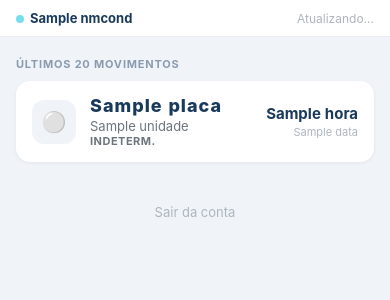
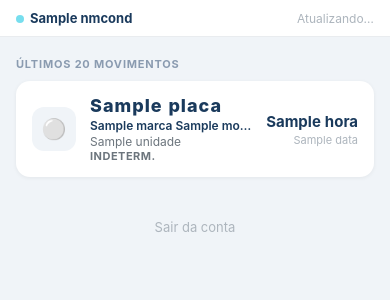
Before and after one commit to fernandofarooficial/parkvision, a Flask app: template templates/mobile/monitoramento.html in a window 390 px wide. Shown: the part 60-360 px from the top of the page. Run offline with Flask 3, Linux system fonts and the light colour scheme; the template is opened without the code that fills it: most values are stand-ins (such as "Sample title", 1, 10 or a date in 2020).

Commit message:
[0093] Adicionar marca, modelo e cor na tela de monitoramento mobile

```diff
--- a/templates/mobile/monitoramento.html
+++ b/templates/mobile/monitoramento.html
@@ -136,10 +136,19 @@
             letter-spacing: 1px;
             font-feature-settings: 'tnum';
         }
+        .mov-veiculo {
+            font-size: 12px;
+            color: #1a3a5c;
+            font-weight: 600;
+            margin-top: 2px;
+            white-space: nowrap;
+            overflow: hidden;
+            text-overflow: ellipsis;
+        }
         .mov-unidade {
-            font-size: 13px;
+            font-size: 12px;
             color: #6c757d;
-            margin-top: 2px;
+            margin-top: 1px;
             white-space: nowrap;
             overflow: hidden;
             text-overflow: ellipsis;
@@ -221,6 +230,7 @@
                     {% endif %}
                     <div class="mov-info">
                         <div class="mov-placa">{{ m.placa }}</div>
+                        <div class="mov-veiculo">{{ m.marca }} {{ m.modelo }} · {{ m.cor }}</div>
                         <div class="mov-unidade">{{ m.unidade }}</div>
                         <div class="mov-dir-label {% if m.direcao == 'E' %}entrada{% elif m.direcao == 'S' %}saida{% else %}indet{% endif %}">
                             {% if m.direcao == 'E' %}Entrada{% elif m.direcao == 'S' %}Saída{% else %}Indeterm.{% endif %}
@@ -281,6 +291,7 @@
                         ${badgeDir(m.direcao)}
                         <div class="mov-info">
                             <div class="mov-placa">${m.placa}</div>
+                            <div class="mov-veiculo">${m.marca} ${m.modelo} · ${m.cor}</div>
                             <div class="mov-unidade">${m.unidade}</div>
                             ${labelDir(m.direcao)}
                         </div>
```
Also changed, not shown: visionlib/mobilelib/__init__.py (+11 -1 lines).
